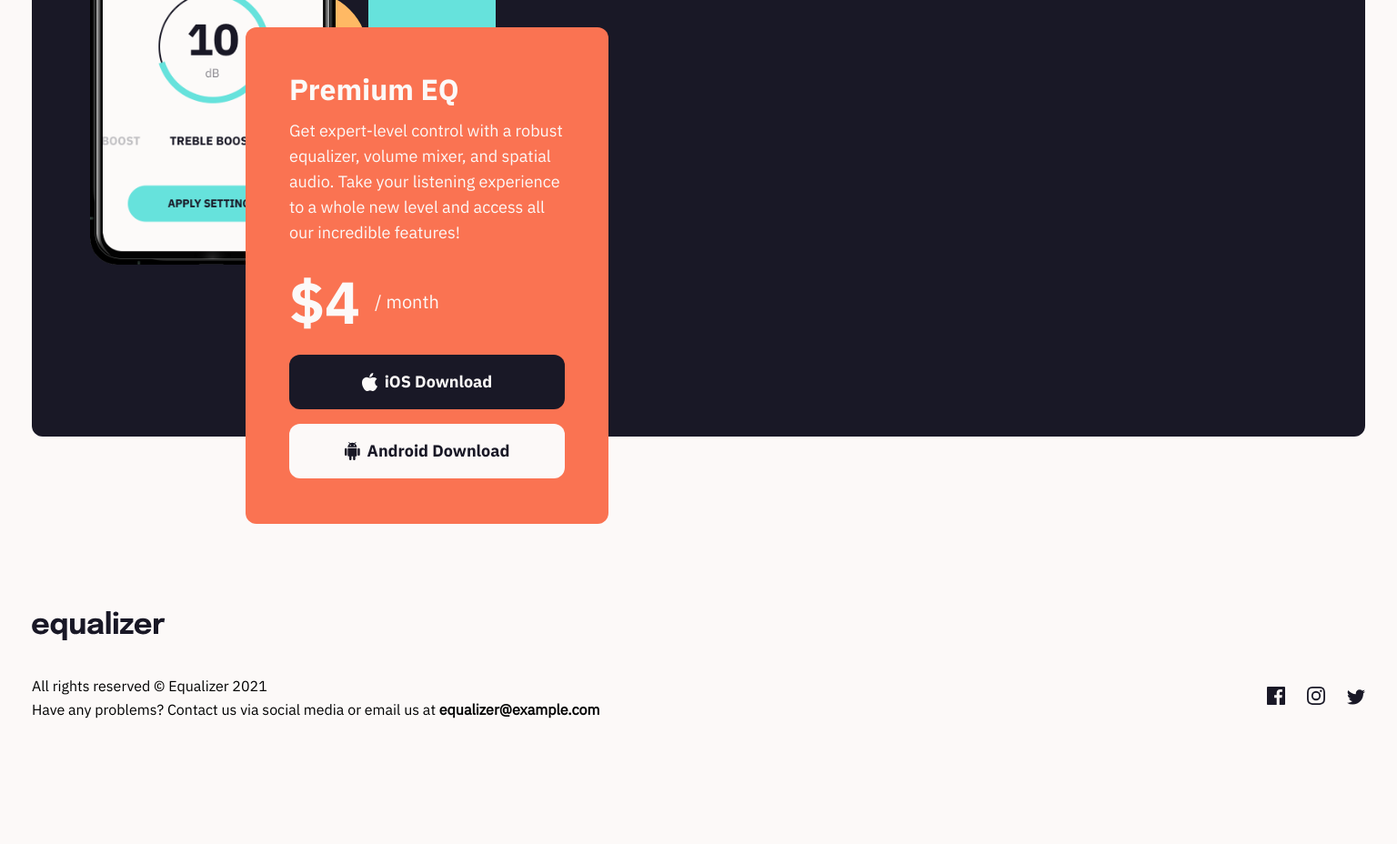
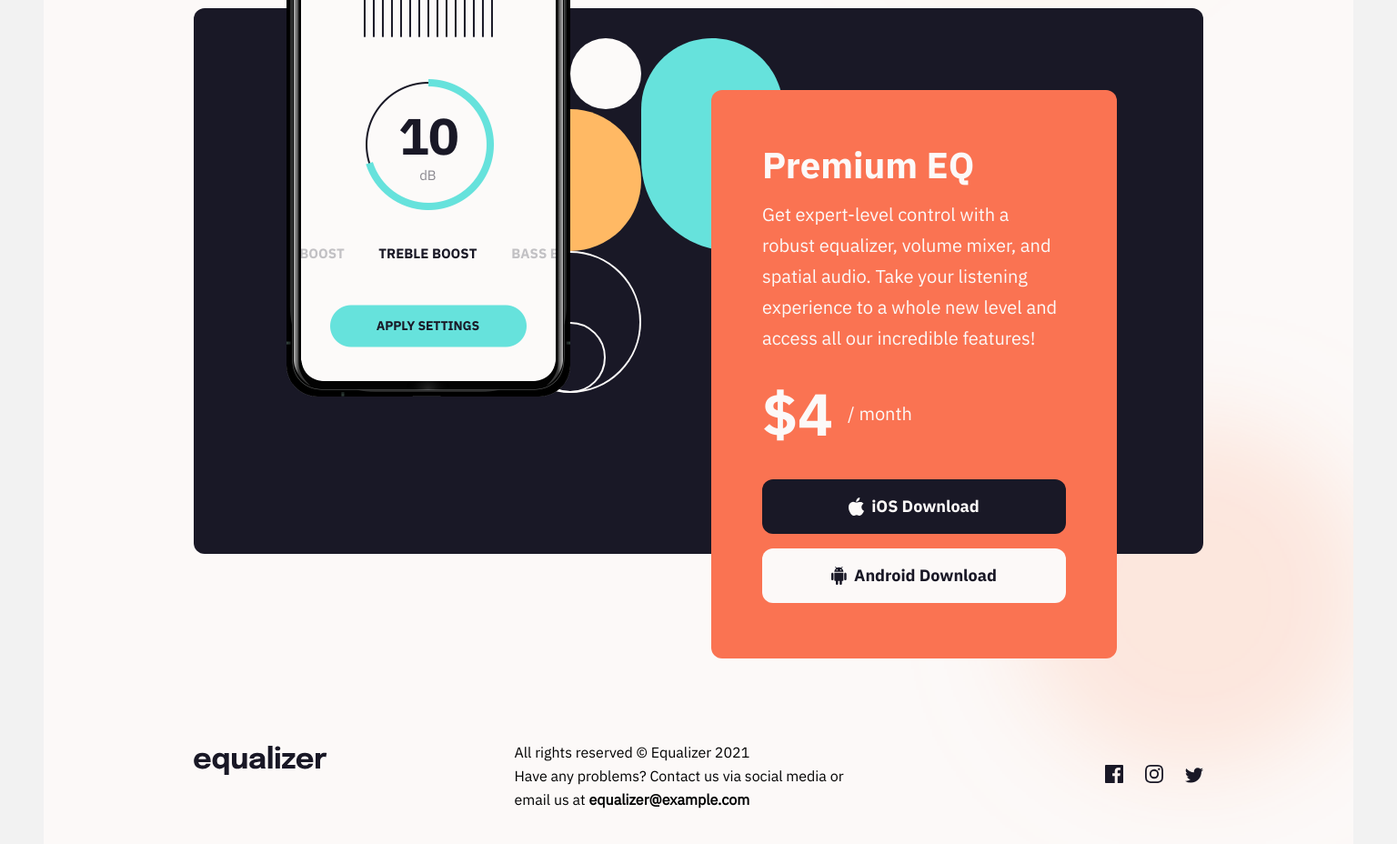
Before and after one commit to brian-jensen/equalizer-landing-page, a plain HTML site: page index.html in a window 1536 px wide. Shown: the part 780-1708 px from the top of the page at 91% size. Before the commit the page ends 1658 px from the top, so only its background shows below. Drawn offline with Linux system fonts and the light colour scheme.

Commit message:
Add desktop styles

```diff
--- a/css/styles.css
+++ b/css/styles.css
@@ -19,13 +19,16 @@
   --color-card-bg: hsl(12, 94%, 65%);
   --color-btn-primary-hover: hsl(177, 68%, 64%);
   --color-btn-secondary-hover: hsl(33, 100%, 70%);
-  --text-h1-mobile: 40px/48px "IBM Plex Sans Bold";
-  --text-h1-tablet: 64px/64px "IBM Plex Sans Bold";
-  --text-h2-mobile: 32px/40px "IBM Plex Sans Bold";
-  --text-button: 18px/32px "IBM Plex Sans Bold";
-  --text-p-mobile-sm: 16px/26px "IBM Plex Sans";
-  --text-p-mobile-md: 18px/28px "IBM Plex Sans";
-  --text-p-mobile-lg: 20px/32px "IBM Plex Sans";
+  --text-h1-mobile: 2.5rem/3rem "IBM Plex Sans Bold";
+  --text-h1-tablet: 4rem/4rem "IBM Plex Sans Bold";
+  --text-h1-desktop: 5.5rem/5.5rem "IBM Plex Sans Bold";
+  --text-h2-mobile: 2rem/2.5rem "IBM Plex Sans Bold";
+  --text-h2-desktop: 2.5rem/3.25rem "IBM Plex Sans Bold";
+  --text-button: 1.125rem/2rem "IBM Plex Sans Bold";
+  --text-p-mobile-sm: 1rem/1.625rem "IBM Plex Sans";
+  --text-p-mobile-md: 1.125rem/1.75rem "IBM Plex Sans";
+  --text-p-mobile-lg: 1.25rem/2rem "IBM Plex Sans";
+  --text-p-desktop: 1.25rem/2.125rem "IBM Plex Sans";
 }
 
 * {
@@ -40,7 +43,16 @@ body {
   overflow-x: hidden;
 }
 
-body {
+html {
+
+  background-color: var(--color-bg);
+}
+
+.wrapper {
+  position: relative;
+  overflow: hidden;
+  max-width: 1440px;
+  margin: 0 auto;
   background: var(--color-light) url("../assets/bg-main-mobile.png") no-repeat top -230px right -230px;
 }
 
@@ -136,7 +148,7 @@ header g {
 }
 
 .price {
-  font: 65px/52px "IBM Plex Sans Bold";
+  font: 4.0625rem/3.25rem "IBM Plex Sans Bold";
   margin-right: 16px;
 }
 
@@ -197,7 +209,9 @@ footer {
   margin-bottom: 64px;
 }
 
-.facebook:hover path {
+.facebook:hover path,
+.instagram:hover path,
+.twitter:hover path  {
   fill: var(--color-card-bg)
 }
 
@@ -206,7 +220,7 @@ footer {
 }
 
 @media (min-width: 768px) {
-  body {
+  .wrapper {
     background: var(--color-light) url("../assets/bg-main-tablet.png") no-repeat top -250px right -100px;
   }
 
@@ -291,5 +305,96 @@ footer {
     text-align: right;
   }
 
+}
+
+@media (min-width: 1440px) {
+  .wrapper {
+    background: var(--color-light) url("../assets/bg-main-desktop.png") no-repeat top -280px right -165px;
+  }
+
+  .tablet-pattern {
+    width: 312px;
+    height: 468px;
+    right: -165px;
+    top: -205px;
+  }
+
+  header {
+    padding: 60px 165px;
+  }
+
+  main {
+    padding: 0 165px;
+  }
+
+  .hero-text {
+    flex-basis: 78%;
+  }
+
+  .hero h1 {
+    font: var(--text-h1-desktop);
+  }
+
+  .hero p {
+    font: var(--text-p-desktop);
+  }
+
+  .app-img {
+    width: 312px;
+    height: 642px;
+    top: -215px;
+    left: 102px;
+  }
+
+  .app-img-container {
+    margin-top: 236px;
+    background: var(--color-dark) url("../assets/bg-pattern-2.svg") no-repeat top -45px left 336px/312px 468px;
+  }
+
+  .more-info {
+    width: 446px;
+    height: 625px;
+    padding: 56px;
+  }
+
+  .more-info h2 {
+    font: var(--text-h2-desktop);
+  }
+
+  .more-info > p,
+  .duration {
+    font: var(--text-p-desktop);
+  }
+
+  .cost-text {
+    margin-top: 40px;
+    margin-bottom: 46px;
+  }
+
+  .more-info {
+    left: auto;
+    margin-left: auto;
+    right: 95px;
+    top: -510px;
+    margin-bottom: -510px;
+  }
+
+  footer {
+    padding: 90px 165px;
+    background-color: transparent;
+  }
+
+  .footer-logo {
+    flex-basis: 25%;
+  }
+
+  .footer-text {
+    flex-basis: 50%;
+    padding: 0px 75px;
+  }
+
+  .footer-social {
+    flex-basis: 25%;
+  }
 
 }
--- a/index.html
+++ b/index.html
@@ -12,7 +12,7 @@
 </head>
 
 <body>
-
+  <div class="wrapper">
     <header>
       <svg width="147" height="33" xmlns="http://www.w3.org/2000/svg">
         <g fill="transparent">
@@ -56,11 +56,22 @@
         <p>Have any problems? Contact us via social media or email us at <strong>equalizer@example.com</strong></p>
       </div>
       <div class="footer-social">
-      <a href="https://www.facebook.com/"><svg class="facebook" width="20" height="20" xmlns="http://www.w3.org/2000/svg"><path d="M18.896 0H1.104C.494 0 0 .494 0 1.104v17.793C0 19.506.494 20 1.104 20h9.58v-7.745H8.076V9.237h2.606V7.01c0-2.583 1.578-3.99 3.883-3.99 1.104 0 2.052.082 2.329.119v2.7h-1.598c-1.254 0-1.496.597-1.496 1.47v1.928h2.989l-.39 3.018h-2.6V20h5.098c.608 0 1.102-.494 1.102-1.104V1.104C20 .494 19.506 0 18.896 0Z" fill="#191826"/></svg></a>
-      <a href="https://www.instagram.com/"><img src="./assets/icon-instagram.svg" alt="Instagram logo"></a>
-      <a href="https://www.twitter.com/"><img src="./assets/icon-twitter.svg" alt="Twitter logo"></a>
+        <a href="https://www.facebook.com/"><svg class="facebook" width="20" height="20"
+            xmlns="http://www.w3.org/2000/svg">
+            <path
+              d="M18.896 0H1.104C.494 0 0 .494 0 1.104v17.793C0 19.506.494 20 1.104 20h9.58v-7.745H8.076V9.237h2.606V7.01c0-2.583 1.578-3.99 3.883-3.99 1.104 0 2.052.082 2.329.119v2.7h-1.598c-1.254 0-1.496.597-1.496 1.47v1.928h2.989l-.39 3.018h-2.6V20h5.098c.608 0 1.102-.494 1.102-1.104V1.104C20 .494 19.506 0 18.896 0Z"
+              fill="#191826" /></svg></a>
+        <a href="https://www.instagram.com/"><svg class="instagram" width="20" height="20" xmlns="http://www.w3.org/2000/svg">
+            <path
+              d="M10 1.802c2.67 0 2.987.01 4.042.059 2.71.123 3.975 1.409 4.099 4.099.048 1.054.057 1.37.057 4.04 0 2.672-.01 2.988-.057 4.042-.124 2.687-1.387 3.975-4.1 4.099-1.054.048-1.37.058-4.041.058-2.67 0-2.987-.01-4.04-.058-2.718-.124-3.977-1.416-4.1-4.1-.048-1.054-.058-1.37-.058-4.041 0-2.67.01-2.986.058-4.04.124-2.69 1.387-3.977 4.1-4.1 1.054-.048 1.37-.058 4.04-.058ZM10 0C7.284 0 6.944.012 5.877.06 2.246.227.227 2.242.061 5.877.01 6.944 0 7.284 0 10s.012 3.057.06 4.123c.167 3.632 2.182 5.65 5.817 5.817 1.067.048 1.407.06 4.123.06s3.057-.012 4.123-.06c3.629-.167 5.652-2.182 5.816-5.817.05-1.066.061-1.407.061-4.123s-.012-3.056-.06-4.122C19.777 2.249 17.76.228 14.124.06 13.057.01 12.716 0 10 0Zm0 4.865a5.135 5.135 0 1 0 0 10.27 5.135 5.135 0 0 0 0-10.27Zm0 8.468a3.333 3.333 0 1 1 0-6.666 3.333 3.333 0 0 1 0 6.666Zm5.338-9.87a1.2 1.2 0 1 0 0 2.4 1.2 1.2 0 0 0 0-2.4Z"
+              fill="#191826" /></svg></a>
+        <a href="https://www.twitter.com/"><svg class="twitter" width="20" height="17" xmlns="http://www.w3.org/2000/svg">
+            <path
+              d="M20 2.172a8.192 8.192 0 0 1-2.357.646 4.11 4.11 0 0 0 1.805-2.27 8.22 8.22 0 0 1-2.606.996A4.096 4.096 0 0 0 13.847.248c-2.65 0-4.596 2.472-3.998 5.037A11.648 11.648 0 0 1 1.392 1a4.109 4.109 0 0 0 1.27 5.478 4.086 4.086 0 0 1-1.858-.513c-.045 1.9 1.318 3.679 3.291 4.075a4.113 4.113 0 0 1-1.853.07 4.106 4.106 0 0 0 3.833 2.849A8.25 8.25 0 0 1 0 14.658a11.616 11.616 0 0 0 6.29 1.843c7.618 0 11.923-6.434 11.663-12.205A8.354 8.354 0 0 0 20 2.172Z"
+              fill="#191826" /></svg></a>
       </div>
     </footer>
+  </div>
 </body>
 
 </html>
```
Also changed, not shown: 1 other file. Lines whose indentation alone changed are shown as unchanged.
